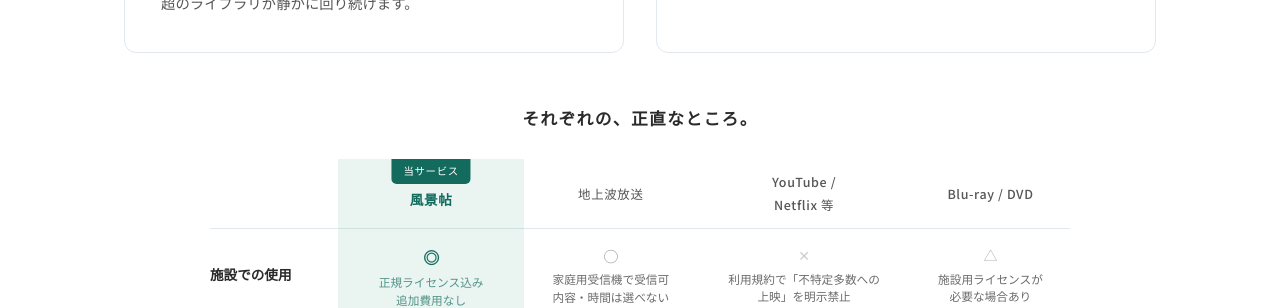
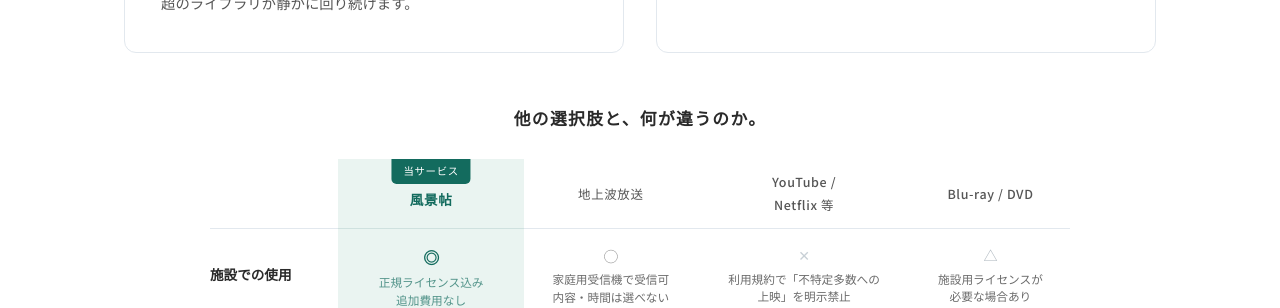
Before and after one commit to dr836gnypeq-ctrl/fukeichou-site, a Jekyll site: the page built from index.html, in a window 1280 px wide and 900 px high, scrolled down 3593 px. Shown: the part 150-458 px from the top of the window. Built offline with Jekyll 4.4.1, drawn with Linux system fonts in a browser that asks for light colours; nearby versions of some CDN libraries.

Commit message:
LP: update comp-table caption to 他の選択肢と、何が違うのか

```diff
--- a/index.html
+++ b/index.html
@@ -214,7 +214,7 @@ description: 待合室のモニターに何を流すか迷っていませんか
 
 <!-- 比較表 -->
 <div class="comp-table-outer reveal" style="margin-top:52px">
-  <p class="comp-table-caption">それぞれの、正直なところ。</p>
+  <p class="comp-table-caption">他の選択肢と、何が違うのか。</p>
   <div class="comp-table-scroll">
     <table class="comp-table">
       <thead>
```
